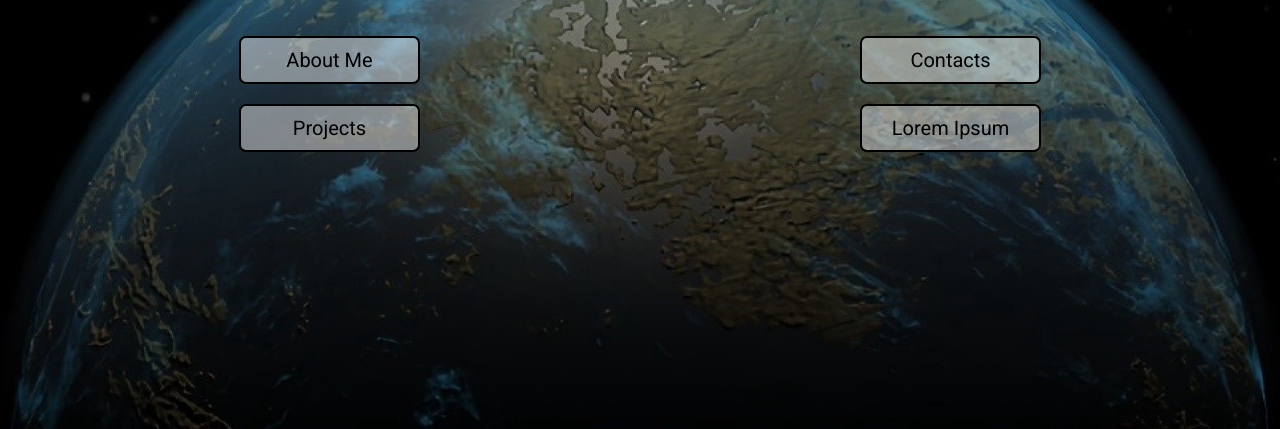
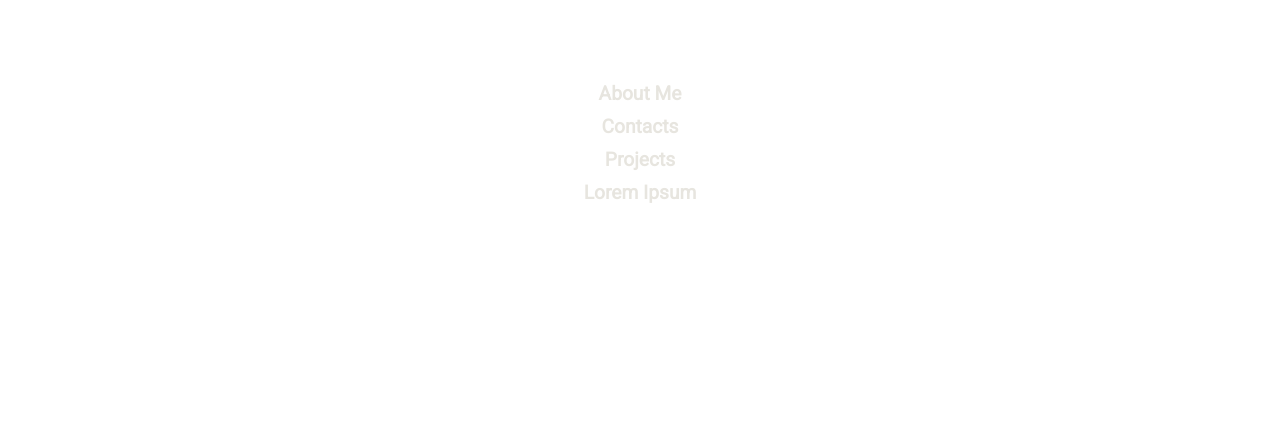
Before and after one commit to Tobias-ChasStudent/CV-Sida, a plain HTML site: page index.html in a window 1280 px wide. Shown: the part 371-800 px from the top of the page. Drawn offline with Linux system fonts and the light colour scheme.

Commit message:
final commit

```diff
--- a/index.html
+++ b/index.html
@@ -5,9 +5,11 @@
     <meta http-equiv="X-UA-Compatible" content="IE=edge">
     <meta name="viewport" content="width=device-width, initial-scale=1.0">
     <title>Tobias Riiser</title>
-    <link rel="stylesheet" href="./css/home.css">
+    <!-- <link rel="stylesheet" href="./css/home.css"> -->
+    <link rel="stylesheet" href="./css/main.css">
+    <link rel="icon" href="./images/logo.png">
 </head>
-<body>
+<body class="home">
     <div class="container">
         <img src="images/logo.png" alt="My logo">
         <header>
```
